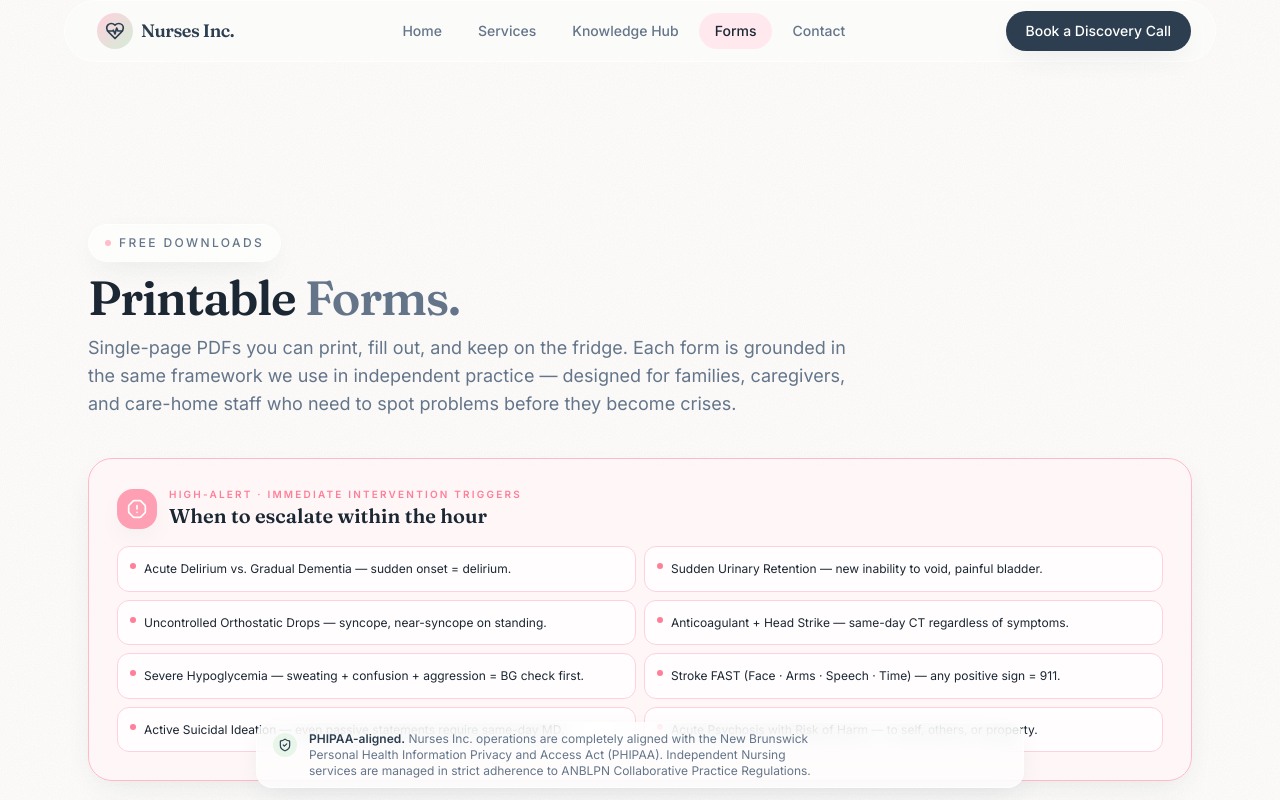
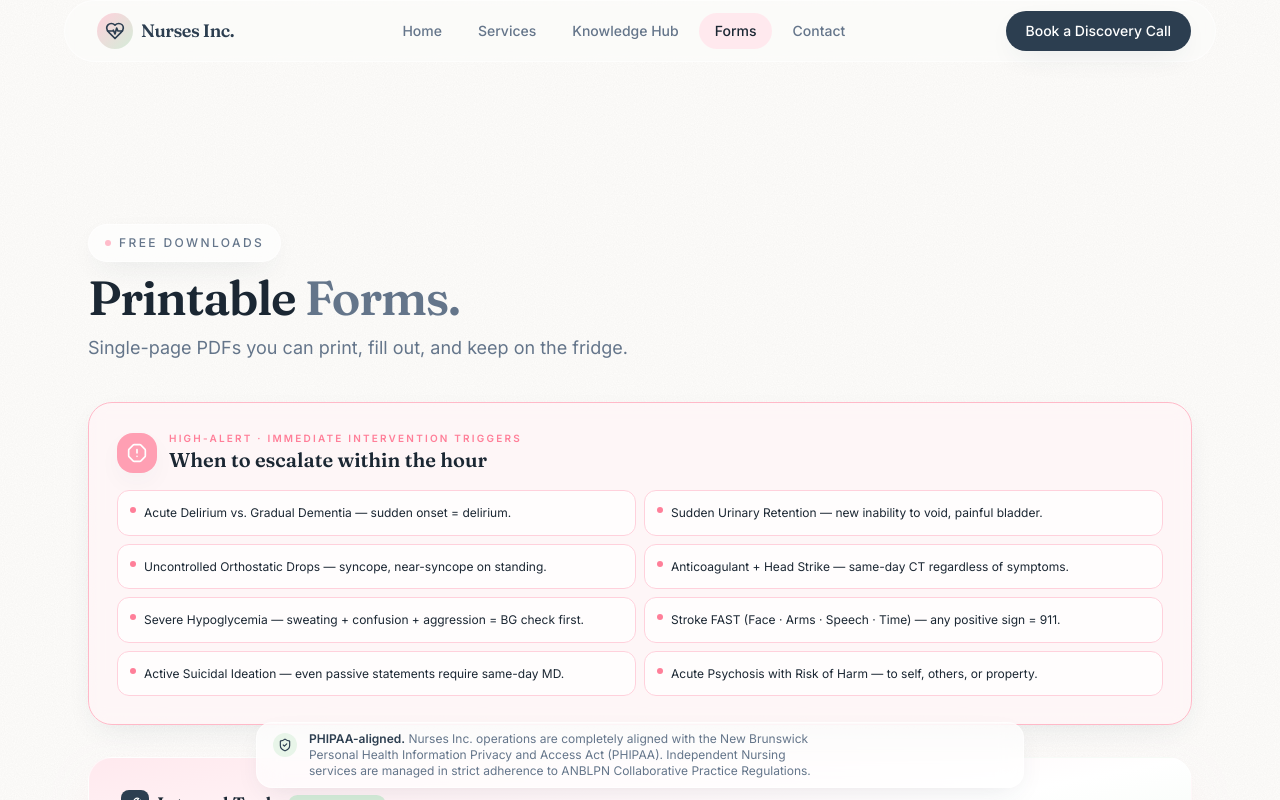
Before and after one commit to hamaouic/nursesinc, a React (Vite) app: page /forms in a window 1280 px wide. Shown: the top 800 px of the page. Built offline with nearby package versions, Linux system fonts and the light colour scheme.

Commit message:
Shorten Forms page description

```diff
--- a/src/pages/Forms.tsx
+++ b/src/pages/Forms.tsx
@@ -23,7 +23,7 @@ export default function Forms() {
             <span className="text-ink-400">Forms.</span>
           </>
         }
-        description="Single-page PDFs you can print, fill out, and keep on the fridge. Each form is grounded in the same framework we use in independent practice — designed for families, caregivers, and care-home staff who need to spot problems before they become crises."
+        description="Single-page PDFs you can print, fill out, and keep on the fridge."
       >
         {/* High-Alert Immediate Intervention Triggers — top of page */}
         <div className="mb-8">
```
